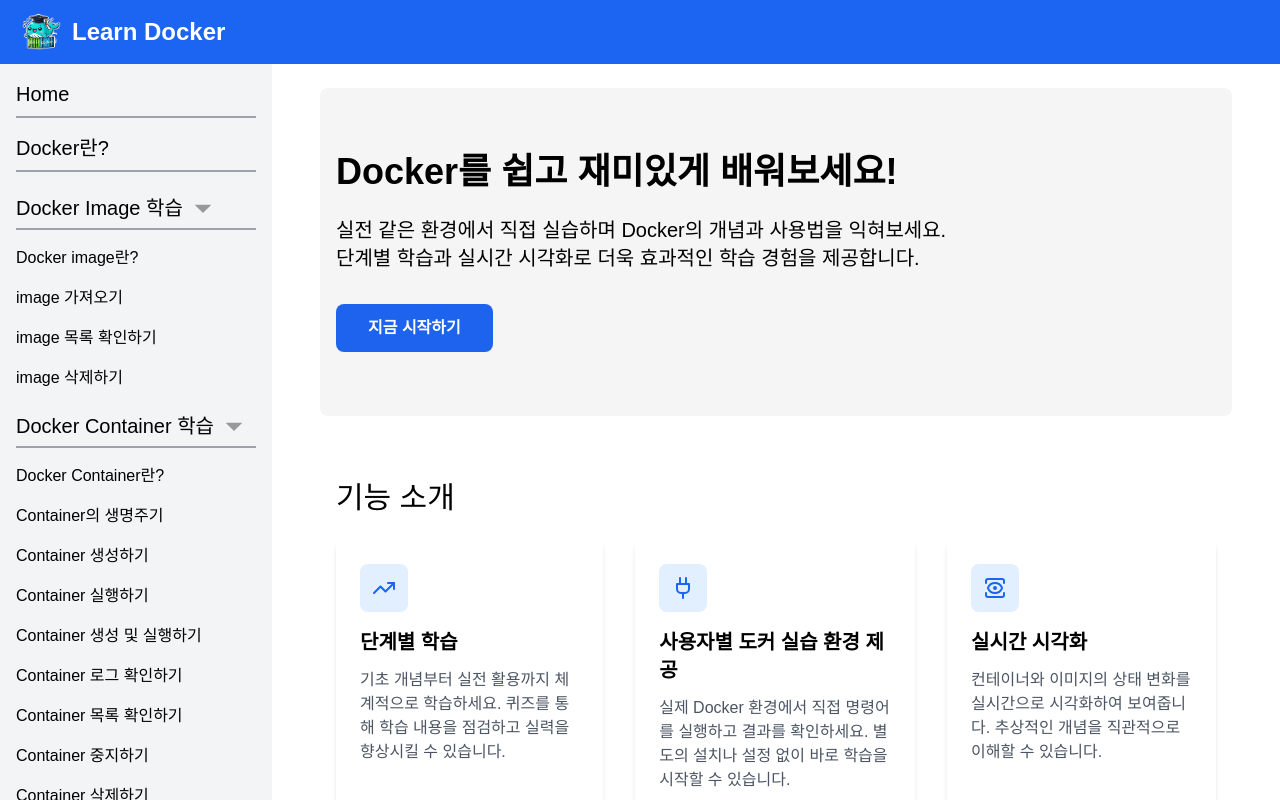
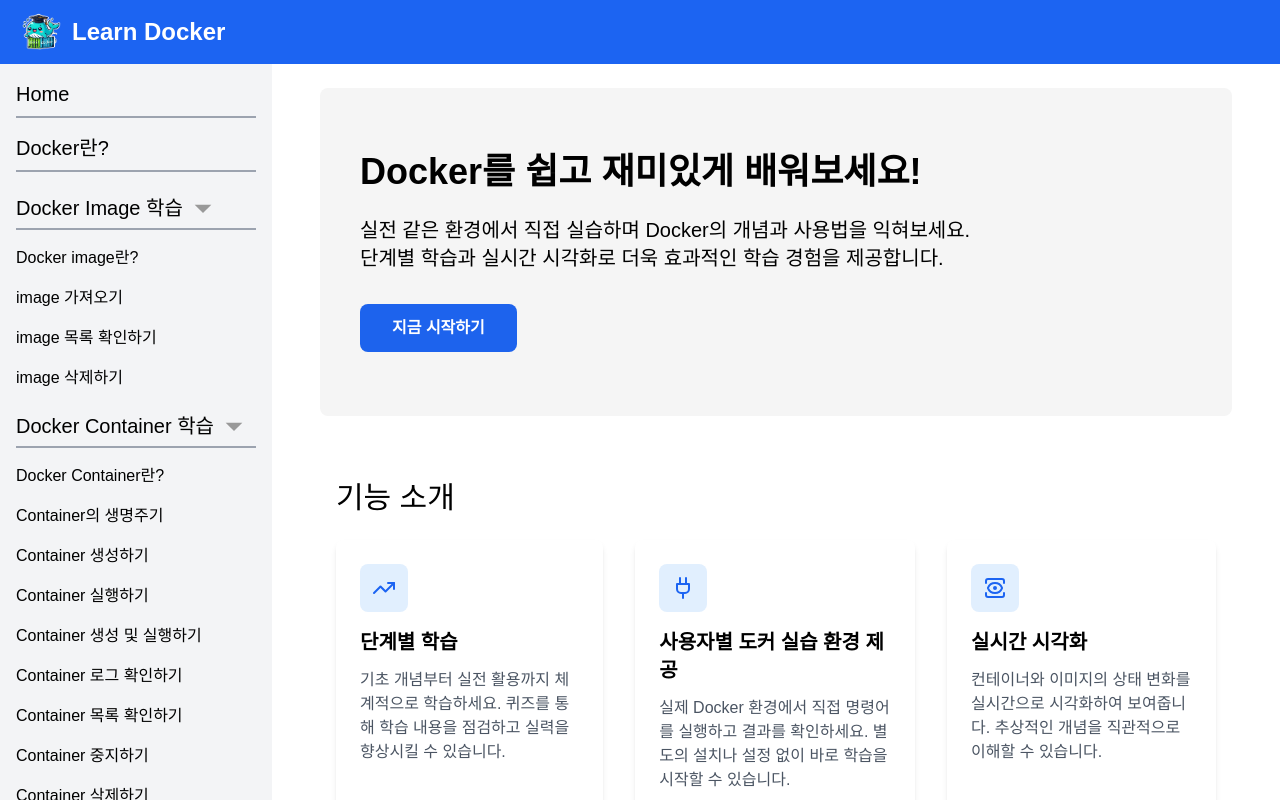
Before and after one commit to kimykstar/web34-LearnDocker, a React (Vite) app in the folder frontend/: page / in a window 1280 px wide. Built offline with nearby package versions, Linux system fonts and the light colour scheme; a web font is replaced by a local one.

Commit message:
refactor: 랜딩페이지 배너 패딩 추가

```diff
--- a/frontend/src/components/staticpages/LandingPage.tsx
+++ b/frontend/src/components/staticpages/LandingPage.tsx
@@ -46,7 +46,7 @@ const Banner = ({
 
     return (
         <div className='bg-neutral-100 rounded-lg'>
-            <div className='container mx-auto px-4 py-16'>
+            <div className='container mx-auto px-10 py-16'>
                 <div className='max-w-3xl'>
                     <h1 className='text-4xl font-bold mb-6'>Docker를 쉽고 재미있게 배워보세요!</h1>
                     <p className='text-xl mb-8'>
```
